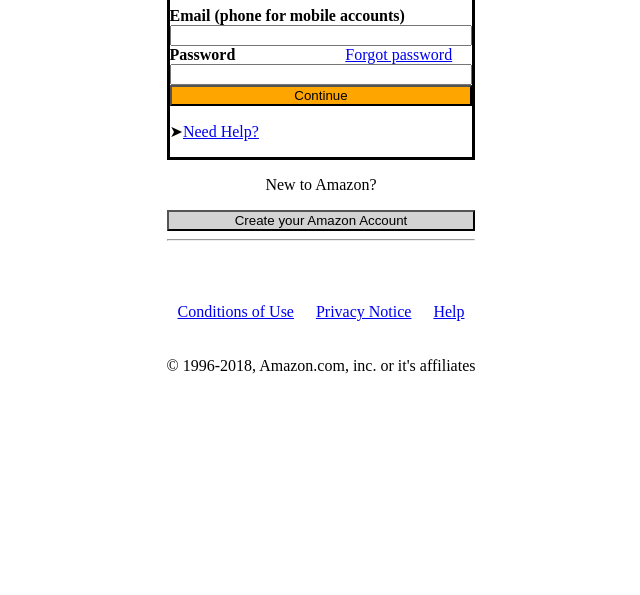
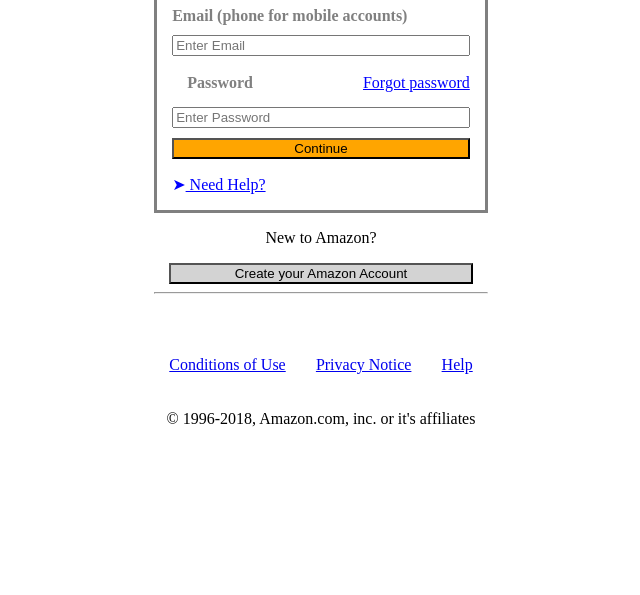
Before and after one commit to Priceq/SelfPace.Niko.AmazonMockup, a plain HTML site: page index.html in a window 1280 px wide. Shown: the part 205-800 px from the top of the page, without its empty margins (319-959 px from the left). Drawn offline with Linux system fonts and the light colour scheme.

Commit message:
first commit

```diff
--- a/Design/flex.css
+++ b/Design/flex.css
@@ -1,9 +1,13 @@
+body, html {
+    font-family: 'Amazon Ember';
+}
 .container {
     display: flex;
     flex-direction: column;
     /* align-content: flex-star; */
     /* justify-content: center; */
-    border-style: solid; (lightgrey);
+    border-style: solid;
+    border-color: grey;
     align-content: space-between;
 
 }
@@ -26,9 +30,12 @@ button{
 }
 .button1{
     background-color:lightgray;
+    margin-left: 15px;
+    margin-right: 15px;
 }
 .button1{
     text-align: center;
+
 }
 
 .footer{
@@ -42,6 +49,11 @@ button{
     align-items:
 
 } */
+
+.label{
+    padding-left: 30px;
+    color: grey;
+}
 
 #footer1{
     display: flex;
@@ -59,29 +71,36 @@ button{
     /* justify-content: space-between; */
 }
 
-.line {
-   padding-left: none;
-  padding-right: none;
-}
+
 
 .continue{
     display: flex;
     flex-shrink: 100;
     justify-content: center;
+    margin-top: 10px;
+    margin-left: 15px;
+    margin-right: 15px;
 }
 .fgps{
     display: flex;
     flex-direction: row-reverse;
     padding-left: 110px;
-    padding-right: 0px;
+    padding-right: 15px;
+}
+#email-space{
+    padding-bottom: 10px;
+    margin-left: 15px;
+    margin-right: 15px;
+}
+.email-boarders{
+    margin-left: 15px;
+    margin-right: 15px;
+}
+.label {
+    display: flex;
+    padding-bottom: 15px;
 }
 
-.label {
-    display: flex;
-
-
-
-}
 .move{
     display: flex;
     flex-direction: column;
@@ -91,3 +110,8 @@ button{
     display: flex;
     justify-content: center;
 }
+
+.password-boarders{
+    margin-left: 15px;
+    margin-right: 15px;
+}
--- a/index.html
+++ b/index.html
@@ -20,17 +20,18 @@
         <div class="container">
 
             <div>
-                <h1>Sign In</h1>
+                <h1 style="padding-left: 15px;">Sign In</h1>
             </div>
             <div class="input-container">
-                <label><b>Email (phone for mobile accounts)</b></label>
-                <input type="text">
+                <label id="email-space" style="color:grey;"><b>Email (phone for mobile accounts)</b></label>
+                <input class="email-boarders" type="text" placeholder="Enter Email">
+                <br>
                 <div class="move">
-                <label class="label"><b>Password</b> <a href="#" class="fgps"> Forgot password </a></label>
-                <input type="password">
+                <label class="label"><b>Password</b> <a href="#" class="fgps" style="color: blue"> Forgot password</a></label>
+                <input class= "password-boarders" type="password" placeholder="Enter Password">
                 </div>
-                <button class="continue">Continue</button>
-                <p> &#10148<a href="#">Need Help?</a></p>
+                <button class="continue">Continue </button>
+                <p style="padding-left: 15px; color: blue"><sm>&#10148<a href="#" style="color:blue"> Need Help?</a></sm></p>
             </div>
         </div>
 
```
